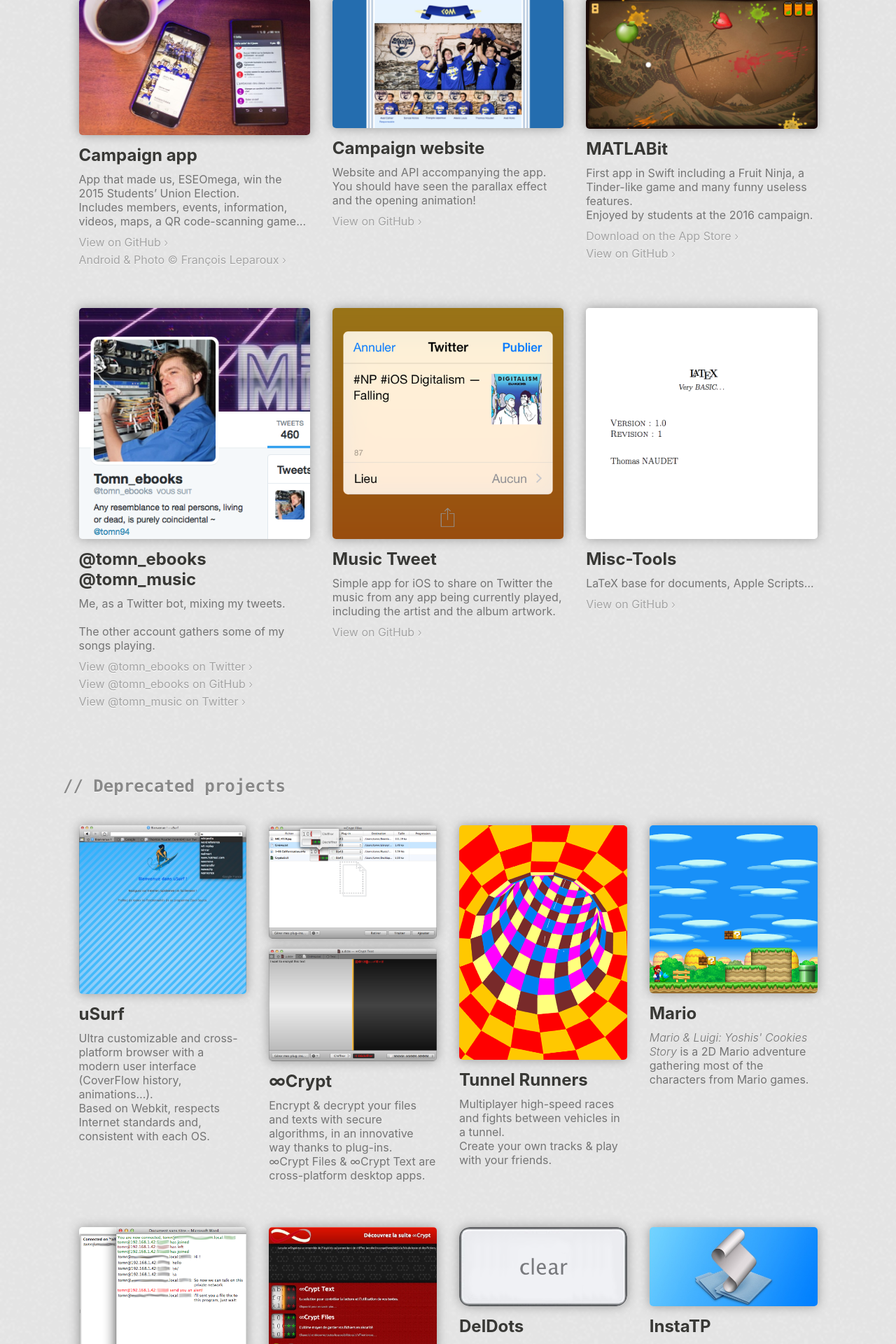
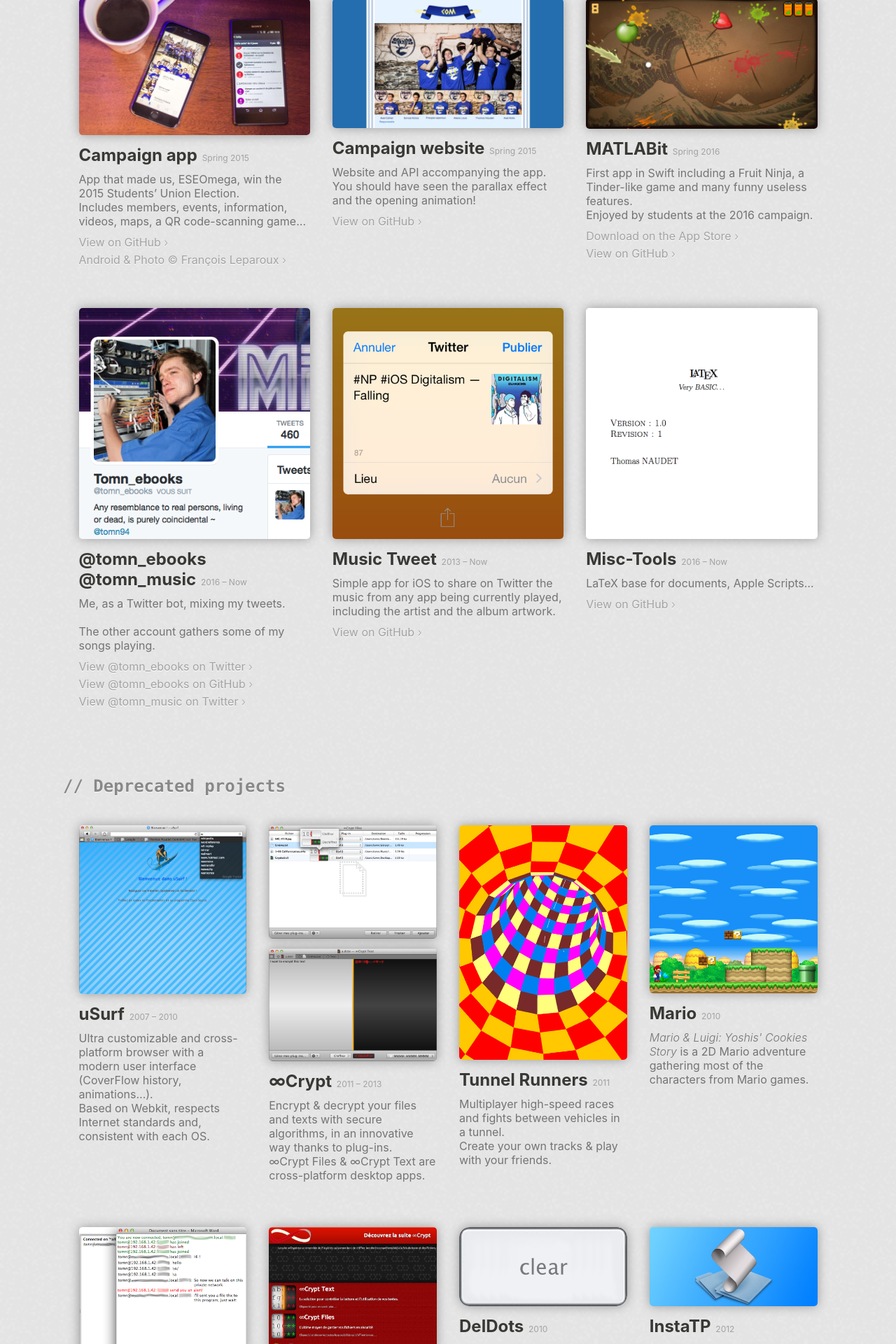
Before and after one commit to Tomn94/Personal-Website, a PHP site: page / in a window 1280 px wide. Shown: the part 4360-6280 px from the top of the page at 70% size. Run offline with PHP 8.4, Linux system fonts and the light colour scheme; data that the repository does not hold is empty; some web fonts are replaced.

Commit message:
+ Projects date + Japan in countries ~ Updated last change date

```diff
--- a/data.php
+++ b/data.php
@@ -1,6 +1,6 @@
 <?php
 
-$DATE_LAST_CHANGE = "December 2016";
+$DATE_LAST_CHANGE = "February 2017";
 
 $PAGE_TITLE = "Thomas Naudet — Student Engineer+Manager";
 $PAGE_TITLE_SHORT = "Thomas Naudet";
@@ -12,7 +12,7 @@ $HEADER_TABLE_HEADERS = ["last song I've listened to", "GitHub activity", "count
 
 $HEADER_BUTTONS = ['<a class="button" href="https://twitter.com/tomn94">Twitter</a>', '<a class="button" href="https://github.com/Tomn94">GitHub</a>'];
 
-$COUNTRIES = "🇫🇷🇭🇰🇬🇧🇮🇪🇩🇪🇨🇳\n🇨🇿🇧🇪🇱🇺🇮🇹🇬🇷\n🇻🇳🇲🇲🇹🇭🇰🇭🇲🇴🇲🇦";
+$COUNTRIES = "🇫🇷🇭🇰🇬🇧🇮🇪🇩🇪🇨🇳\n🇲🇦🇨🇿🇧🇪🇮🇹🇱🇺🇬🇷\n🇻🇳🇲🇲🇹🇭🇰🇭🇲🇴🇯🇵";
 
 $NBR_PAINTINGS = [];
 if (file_exists('img/paintings/'))
@@ -76,6 +76,7 @@ $PROJECTS =
         ["title"   => "Tramigo",
          "id"      => "tramigo",
          "details" => "Know instantly when is your next tram/subway/bus: you can't be late.<br>&nbsp;<br>Tramigo shows you the schedule at the closest stop, in the city you are currently located. Also features lines, maps and timetables.<br>&nbsp;<br>Top app in Angers, France.",
+         "date"    => "2014 – Now",
          "imgs"    => ["img/projects/tramigo.png"],
          "links"   => [["Visit website", "http://tramigoapp.com"],
                        ["Download on the App Store", "https://itunes.apple.com/app/apple-store/id913767394?pt=104224803&ct=Site%20perso&mt=8"],
@@ -87,6 +88,7 @@ $PROJECTS =
         ["title"   => "AqC TelCo",
          "id"      => "aqc",
          "details" => "Team work to build a complete Embedded System for aquatic ecosystems automation.<br>Developed an Android app communicating with a Raspberry Pi.",
+         "date"    => "Spring 2016",
          "imgs"    => ["img/projects/telco.jpg"],
          "links"   => [["Worked with Rémy Salim", "https://github.com/RemySphere"],
                        ["View on GitHub", "https://github.com/Tomn94/AqC-TelCo"]]],
@@ -94,6 +96,7 @@ $PROJECTS =
         ["title"   => "CLAAS Tractor",
          "id"      => "claas",
          "details" => "Internship, worked with Qt embedded on Linux and CAN networks.",
+         "date"    => "Summer 2016",
          "imgs"    => ["img/projects/claas.jpg"],
          "links"   => []]
     ],
@@ -103,6 +106,7 @@ $PROJECTS =
          "id"      => "subtlesubtitles",
          "details" => "Subtitle player for movies and TV series:<br>Find, Play, Collect and Share!<br>&nbsp;<br>Thousands of downloads all around the world.",
          "imgs"    => ["img/projects/subtlesubs.png"],
+         "date"    => "2016 – Now",
          "links"   => [["Download on the App Store", "https://itunes.apple.com/app/apple-store/id1099663304?pt=104224803&ct=Site%20perso&mt=8"],
                        ["View on GitHub", "https://github.com/Tomn94/Subtle-Subtitles"]]]
     ],
@@ -111,6 +115,7 @@ $PROJECTS =
         ["title"   => "Students’ Union app",
          "id"      => "bdeeseo",
          "details" => "Complete iOS app dedicated to students at my Engineering School<br>&nbsp;<br>Gathers news, events, notifications, associations information &amp; contacts, deals, floor plans, file access, games…<br>Includes also a meal-ordering service and a store to buy tickets for events.<br>The app even accepts credit cards.",
+         "date"    => "2015 – Now",
          "imgs"    => ["img/projects/bdeeseo.png"],
          "links"   => [["Download on the App Store", "https://itunes.apple.com/app/apple-store/id966385182?pt=104224803&ct=Site%20perso&mt=8"],
                        ["View on GitHub", "https://github.com/Tomn94/BDE-ESEO"]]]
@@ -120,13 +125,15 @@ $PROJECTS =
         ["title"   => "ESEOmega.fr",
          "id"      => "eseomega",
          "details" => "Dynamic website for my Students’ Union.<br>&nbsp;<br>Fetches data from the Students’ Union API.",
+         "date"    => "Fall 2015",
          "imgs"    => ["img/projects/eseomega.png"],
          "links"   => [["Visit website", "http://eseomega.fr"],
                        ["With Alexis Louis", "https://github.com/wimacod"]]],
 
-        ["title"   => "Blue Moon 2016",
+        ["title"   => "Blue Moon",
          "id"      => "bluemoon",
          "details" => "Website to promote and sell tickets for our event welcoming 2,700 students.<br>Featured Kavinsky, Jay Style, Natty Rico, and Dustycloud.",
+         "date"    => "Winter 2016",
          "imgs"    => ["img/projects/bluemoon.mp4"],
          "links"   => [["Visit website", "http://bluemoon.eseomega.fr"],
                        ["With Sonasi Katoa", "https://github.com/Snooze986"]]]
@@ -136,6 +143,7 @@ $PROJECTS =
         ["title"   => "Associations’ Portal",
          "id"      => "portal",
          "details" => "Provides an API for all the services in Students’ Union iOS and Android apps.<br>&nbsp;<br>Moreover, the Portal allows associations with their IDs to deliver news, notifications, to send to mailing lists, to edit API data based on level access, and to manage the meal/tickets-ordering systems.<br>&nbsp;<br>A TV with a Raspberry Pi is connected to the Portail to show orders in the kitchen.",
+         "date"    => "2015 – Now",
          "imgs"    => ["img/projects/portail.png"],
          "links"   => [["Visit website", "http://portail.eseomega.fr"],
                        ["View on GitHub", "https://github.com/Tomn94/Portail-Vie-Asso-ESEO"],
@@ -145,6 +153,7 @@ $PROJECTS =
         ["title"   => "DigiSheep",
          "id"      => "digisheep",
          "details" => "System to sell/buy tickets (including online), and then scan to grant access on-site.<br>&nbsp;<br>Includes a website to manage data and check stats.<br>&nbsp;<br>Used to manage one event with 2,700 participants.<br>&nbsp;<br>Tied to BDE ESEO API and the Portal.",
+         "date"    => "2016 – Now",
          "imgs"    => ["img/projects/digisheep.png", "img/projects/digisheep2.png"],
          "links"   => [["Visit website", "http://portail.eseomega.fr"],
                        ["Download on the App Store", "https://itunes.apple.com/app/apple-store/id1084746837?pt=104224803&ct=Site%20perso&mt=8"],
@@ -155,6 +164,7 @@ $PROJECTS =
         ["title"   => "Campaign app",
          "id"      => "campaignapp",
          "details" => "App that made us, ESEOmega, win the 2015 Students’ Union Election.<br>Includes members, events, information, videos, maps, a QR code-scanning game…",
+         "date"    => "Spring 2015",
          "imgs"    => ["img/projects/campaignapp.jpg"],
          "links"   => [["View on GitHub", "https://github.com/Tomn94/Campagne-ESEOmega"],
                        ["Android &amp; Photo ©&nbsp;François&nbsp;Leparoux", "https://github.com/rascafr"]]],
@@ -162,12 +172,14 @@ $PROJECTS =
         ["title"   => "Campaign website",
          "id"      => "campaignweb",
          "details" => "Website and API accompanying the app.<br>You should have seen the parallax effect and the opening animation!",
+         "date"    => "Spring 2015",
          "imgs"    => ["img/projects/campaignweb.png"],
          "links"   => [["View on GitHub", "https://github.com/Tomn94/Campagne-ESEOmega.fr"]]],
 
         ["title"   => "MATLABit",
          "id"      => "matlabit",
          "details" => "First app in Swift including a Fruit Ninja, a Tinder-like game and many funny useless features.<br>Enjoyed by students at the 2016 campaign.",
+         "date"    => "Spring 2016",
          "imgs"    => ["img/projects/matlabit.png"],
          "links"   => [["Download on the App Store", "https://itunes.apple.com/app/apple-store/id1102827778?pt=104224803&ct=Site%20perso&mt=8"],
                        ["View on GitHub", "https://github.com/Tomn94/MATLABit"]]]
@@ -177,6 +189,7 @@ $PROJECTS =
         ["title"   => "@tomn_ebooks<br>@tomn_music",
          "id"      => "twitterbots",
          "details" => "Me, as a Twitter bot, mixing my tweets.<br>&nbsp;<br>The other account gathers some of my songs playing.",
+         "date"    => "2016 – Now",
          "imgs"    => ["img/projects/ebooks.png"],
          "links"   => [["View @tomn_ebooks on&nbsp;Twitter", "https://twitter.com/tomn_ebooks"],
                        ["View @tomn_ebooks on&nbsp;GitHub", "https://github.com/Tomn94/ebooks_example"],
@@ -186,6 +199,7 @@ $PROJECTS =
         ["title"   => "Music Tweet",
          "id"      => "musictweet",
          "details" => "Simple app for iOS to share on Twitter the music from any app being currently played, including the artist and the album artwork.",
+         "date"    => "2013 – Now",
          "imgs"    => ["img/projects/musictweet.png"],
          "links"   => [["View on GitHub", "https://github.com/Tomn94/Music-Tweet"]],
          "inline"  => true],
@@ -193,6 +207,7 @@ $PROJECTS =
         ["title"   => "Misc-Tools",
          "id"      => "misctools",
          "details" => "LaTeX base for documents, Apple Scripts…",
+         "date"    => "2016 – Now",
          "imgs"    => ["img/projects/latex.png"],
          "links"   => [["View on GitHub", "https://github.com/Tomn94/Misc-Tools"]],
          "inline"  => true]
@@ -204,18 +219,21 @@ $PROJECTS =
         ["title"   => "uSurf",
          "id"      => "usurf",
          "details" => "Ultra customizable and cross-platform browser with a modern user interface (CoverFlow history, animations…).<br>Based on Webkit, respects Internet standards and, consistent with each OS.",
+         "date"    => "2007 – 2010",
          "imgs"    => ["img/projects/usurf.jpg"],
          "links"   => []],
 
         ["title"   => "∞Crypt",
          "id"      => "∞crypt",
          "details" => "Encrypt &amp; decrypt your files and texts with secure algorithms, in an innovative way thanks to plug-ins.<br>∞Crypt Files &amp; ∞Crypt Text are cross-platform desktop apps.",
+         "date"    => "2011 – 2013",
          "imgs"    => ["img/projects/infinicryptfiles.png", "img/projects/infinicrypttext.png"],
          "links"   => []],
 
         ["title"   => "Tunnel Runners",
          "id"      => "tunnelrunners",
          "details" => "Multiplayer high-speed races and fights between vehicles in a tunnel.<br>Create your own tracks &amp; play with your friends.",
+         "date"    => "2011",
          "imgs"    => ["img/projects/tunnelrunners.png"],
          "links"   => [],
          "inline"  => true],
@@ -223,6 +241,7 @@ $PROJECTS =
         ["title"   => "Mario",
          "id"      => "mario",
          "details" => "<em>Mario &amp; Luigi: Yoshis' Cookies Story</em> is a 2D Mario adventure gathering most of the characters from Mario games.",
+         "date"    => "2010",
          "imgs"    => ["img/projects/mario.png"],
          "links"   => [],
          "inline"  => true]
@@ -232,6 +251,7 @@ $PROJECTS =
         ["title"   => "Network Chat",
          "id"      => "networkchat",
          "details" => "Client &amp; server multi-platform chat on a local network.<br>Inconspicuous user interface, file transferts, chat commands…",
+         "date"    => "2009",
          "imgs"    => ["img/projects/netchat.png"],
          "links"   => [],
          "inline"  => true],
@@ -239,6 +259,7 @@ $PROJECTS =
         ["title"   => "DevCrew",
          "id"      => "devcrew",
          "details" => "Website for a team of developers I was a member.",
+         "date"    => "2011",
          "imgs"    => ["img/projects/devcrew.jpg"],
          "links"   => [],
          "inline"  => true],
@@ -246,6 +267,7 @@ $PROJECTS =
         ["title"   => "DelDots",
          "id"      => "deldots",
          "details" => "Deletes every macOS hidden file (used by Spotlight) in a given folder.",
+         "date"    => "2010",
          "imgs"    => ["img/projects/deldots.png"],
          "links"   => [],
          "inline"  => true],
@@ -253,6 +275,7 @@ $PROJECTS =
         ["title"   => "InstaTP",
          "id"      => "instatp",
          "details" => "Specific program: assembles C files into a single smart C file.",
+         "date"    => "2012",
          "imgs"    => ["img/projects/tp.jpg"],
          "links"   => [],
          "inline"  => true]
@@ -262,6 +285,7 @@ $PROJECTS =
         ["title"   => "BaggIt",
          "id"      => "baggit",
          "details" => "Gather every profile you have on the Internet on a single customizable page.",
+         "date"    => "2010",
          "imgs"    => ["img/projects/baggit.jpg"],
          "links"   => [],
          "inline"  => true],
@@ -269,6 +293,7 @@ $PROJECTS =
         ["title"   => "Cortexis",
          "id"      => "cortexis",
          "details" => "Rich platform for schools (mail, forums, sharing tools…).",
+         "date"    => "2011",
          "imgs"    => ["img/projects/cortexis.jpg"],
          "links"   => [],
          "inline"  => true],
@@ -276,6 +301,7 @@ $PROJECTS =
         ["title"   => "Charity Dance",
          "id"      => "bal",
          "details" => "List of user-submitted songs in order to contribute to a ball.",
+         "date"    => "2009",
          "imgs"    => ["img/projects/ball.jpg"],
          "links"   => [],
          "inline"  => true]
--- a/index.php
+++ b/index.php
@@ -150,7 +150,7 @@
                        } ?>
 
                       <br>
-                      <h2><?=$project["title"]?></h2>
+                      <h2><?=$project["title"]?><span>&nbsp;&nbsp;<?=$project["date"]?></span></h2>
                       <p><?=$project["details"]?></p>
 <?php
                         foreach ($project["links"] as $linkInfo) {
--- a/style/style.css
+++ b/style/style.css
@@ -279,6 +279,12 @@ header td, th {
     color: #383835;
 }
 
+#projects h2 span {
+    font-size: 12px;
+    font-weight: normal;
+    color: #A2A2A2;
+}
+
 #projects h3 {
     color: #888;
     padding: 40px 0;
```
